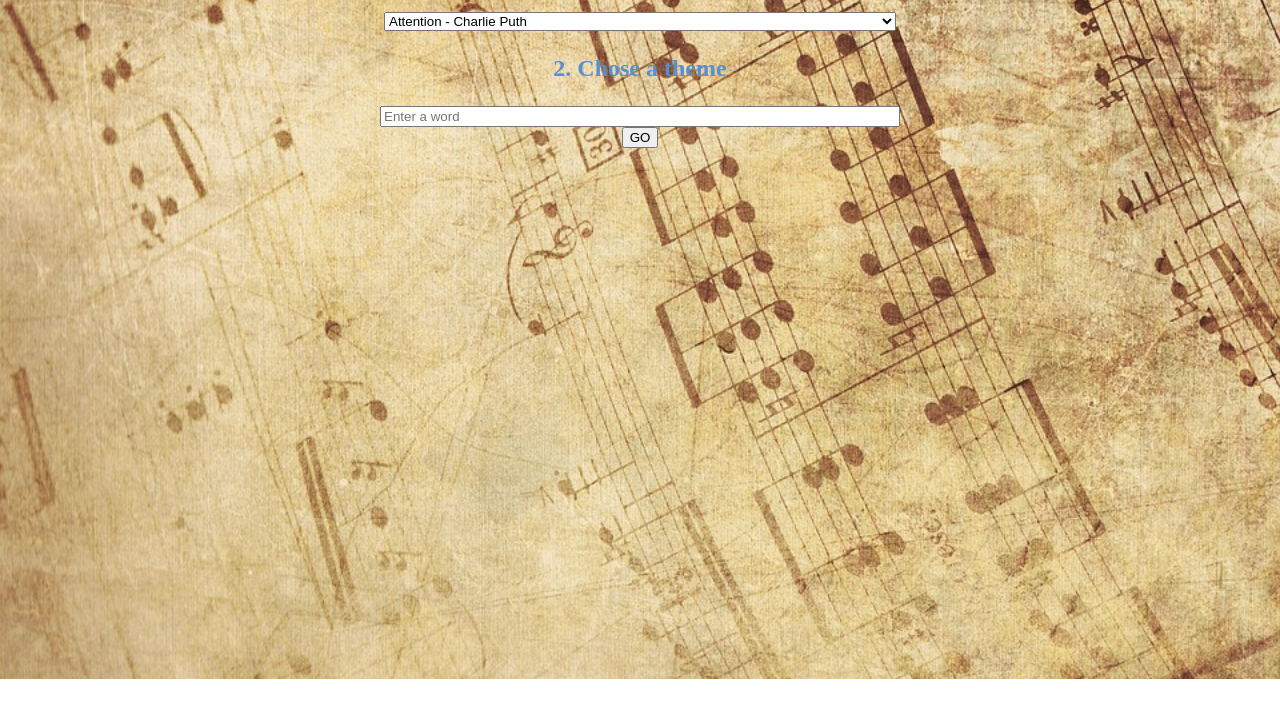
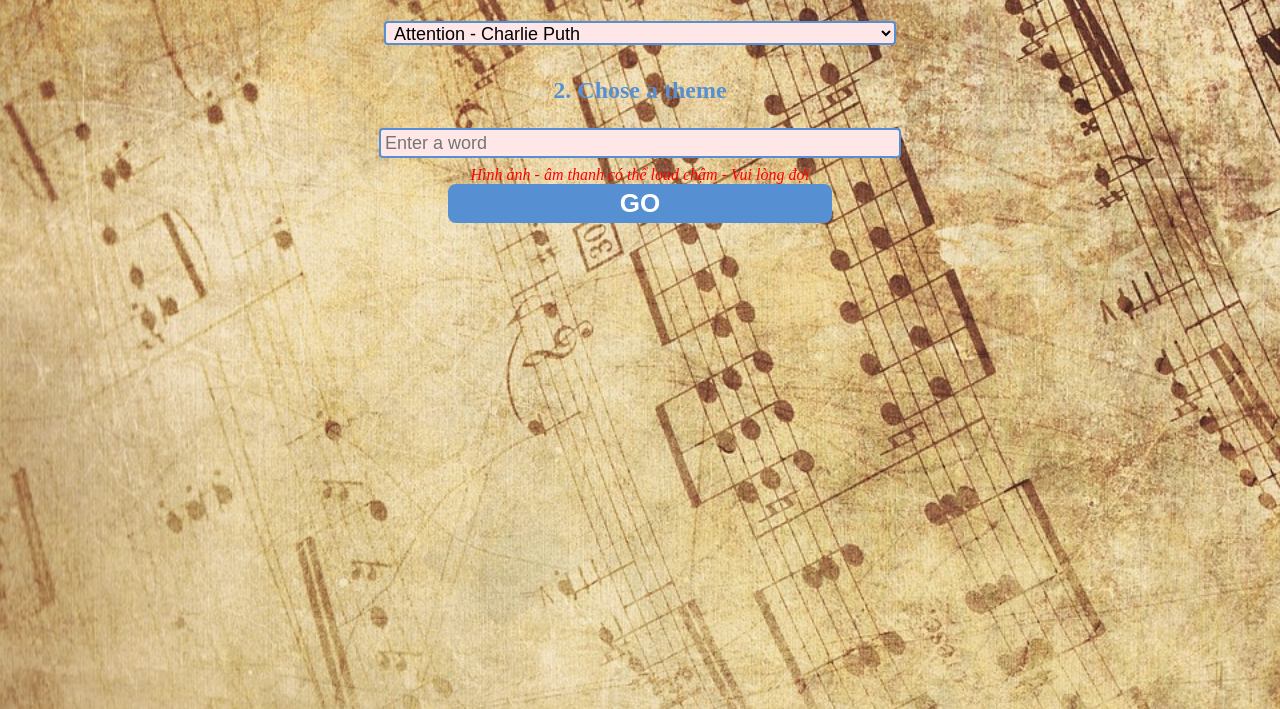
Before and after one commit to khaitqhust/khaitqhust.github.io, a plain HTML site: page week3/index.html in a window 1280 px wide. Shown: the part 121-830 px from the top of the page. Before the commit the page ends 800 px from the top, so only its background shows below. Drawn offline with Linux system fonts and the light colour scheme.

Commit message:
Fix Style

```diff
--- a/week3/css/style.css
+++ b/week3/css/style.css
@@ -1,19 +1,35 @@
 html {
-    height: 90%;
+    height: 100%;
 }
 
-body {
-    height: 100%;
+
+body{
     margin: auto;
+    height:100%;
+    width:100%;
+    background-image:url("../images/home-background.jpg");/*your background image*/
+    background-repeat:no-repeat;/*we want to have one single image not a repeated one*/
+    background-size:cover;/*this sets the image to fullscreen covering the whole screen*/
+    /*css hack for ie*/
+    filter:progid:DXImageTransform.Microsoft.AlphaImageLoader(src='.image.jpg',sizingMethod=scale);
+    -ms-filter:"progid:DXImageTransform.Microsoft.AlphaImageLoader(src='image.jpg',sizingMethod='scale')";
+}
 
-    background-position: center;
-    background-image: url("../images/home-background.jpg");
-    background-size: cover;
-    background-repeat: no-repeat;
-}
+/*.container {*/
+    /*width: 100%;*/
+    /*height: 100%;*/
+    /*margin: auto;*/
+
+    /*background-position: center;*/
+    /*background-image: url("../images/home-background.jpg");*/
+    /*background-size: cover;*/
+    /*background-repeat: no-repeat;*/
+/*}*/
 
 #home-area, #play-area {
     text-align: center;
+    margin-top: 30px;
+
 }
 
 h1, p {
@@ -27,7 +43,33 @@ p {
 
 select, input {
     width: 40%;
+    height: 24px;
+    border: #568fd2 solid 2px;
+    border-radius: 4px;
+    /*padding: 0px;*/
+    padding-left: 4px;
+    margin-bottom: 8px;
+    background-color: #ffe7e7;
+    font-size: 18px;
 }
+
+button {
+    width: 30%;
+    color: white;
+    font-weight: bold;
+    font-size: 26px;
+    padding: 4px;
+    background-color: #568fd2;
+    border: none;
+    border-radius: 8px;
+    margin-bottom: 16px;
+}
+
+button:hover {
+    cursor: pointer;
+    background-color: #4b39ff;;
+}
+
 
 
 
@@ -36,5 +78,8 @@ select, input {
 }
 
 #imgGIF {
+    margin: auto;
+    width: 70%;
+    height: auto;
     display: none;
 }
--- a/week3/index.html
+++ b/week3/index.html
@@ -6,6 +6,7 @@
     <link type="text/css" rel="stylesheet" href="css/style.css">
 </head>
 <body>
+<!--<div class="container">-->
     <div id="home-area">
         <h1>Music Box</h1>
         <p>1. Chose a song</p>
@@ -18,16 +19,18 @@
 
 
         <br>
+        <i style="color: red">Hình ảnh - âm thanh có thể load chậm - Vui lòng đợi</i>
+        <br>
         <button id="btnGo">GO</button>
 
     </div>
 
 
     <div id="play-area">
-        <img id="imgGIF" alt="This is gif - Request error"> <br>
+        <div><img id="imgGIF" alt="This is gif - Request error"></div> <br>
         <button id="btnBack">BACK</button>
     </div>
-
+<!--</div>-->
     <script src="javascript/musicbox.js"></script>
 </body>
 </html>
--- a/week3/javascript/musicbox.js
+++ b/week3/javascript/musicbox.js
@@ -1,6 +1,7 @@
 /*
  * Get element from html
  */
+const $body = document.getElementsByTagName("body")[0];
 const $homeArea = document.getElementById('home-area');
 const $playArea = document.getElementById('play-area');
 const $selectMusic = document.getElementById('select-music');
@@ -56,7 +57,7 @@ function requestGIPHY(url) {
  * Main Function
  * Read json file & Handler button's events
  */
-fetch('list.json')
+fetch('./resource/list.json')
     .then(response => response.json())
     .then((jsonResponse) => {
         let listSong = jsonResponse.albums;
@@ -87,6 +88,8 @@ fetch('list.json')
                 requestGIPHYPromise.then((jsonResponse) => {
                     let urlImage = jsonResponse.data.image_url;
                     $imgGIF.src = urlImage;
+                    $body.style.backgroundImage = 'none';
+
                     $imgGIF.style.display = 'block';
                     audio.src = urlAudio;
                     audio.play();
@@ -101,6 +104,9 @@ fetch('list.json')
             audio.currentTime = 0;
             $imgGIF.src = '';
             $imgGIF.style.display = 'none';
+
+            $body.style.backgroundImage = "url('./images/home-background.jpg')";
+            $tagText.value = "";
             $playArea.style.display = 'none';
             $homeArea.style.display = 'block';
 
```
Also changed, not shown: week3/resource/list.json (renamed from week3/list.json).
